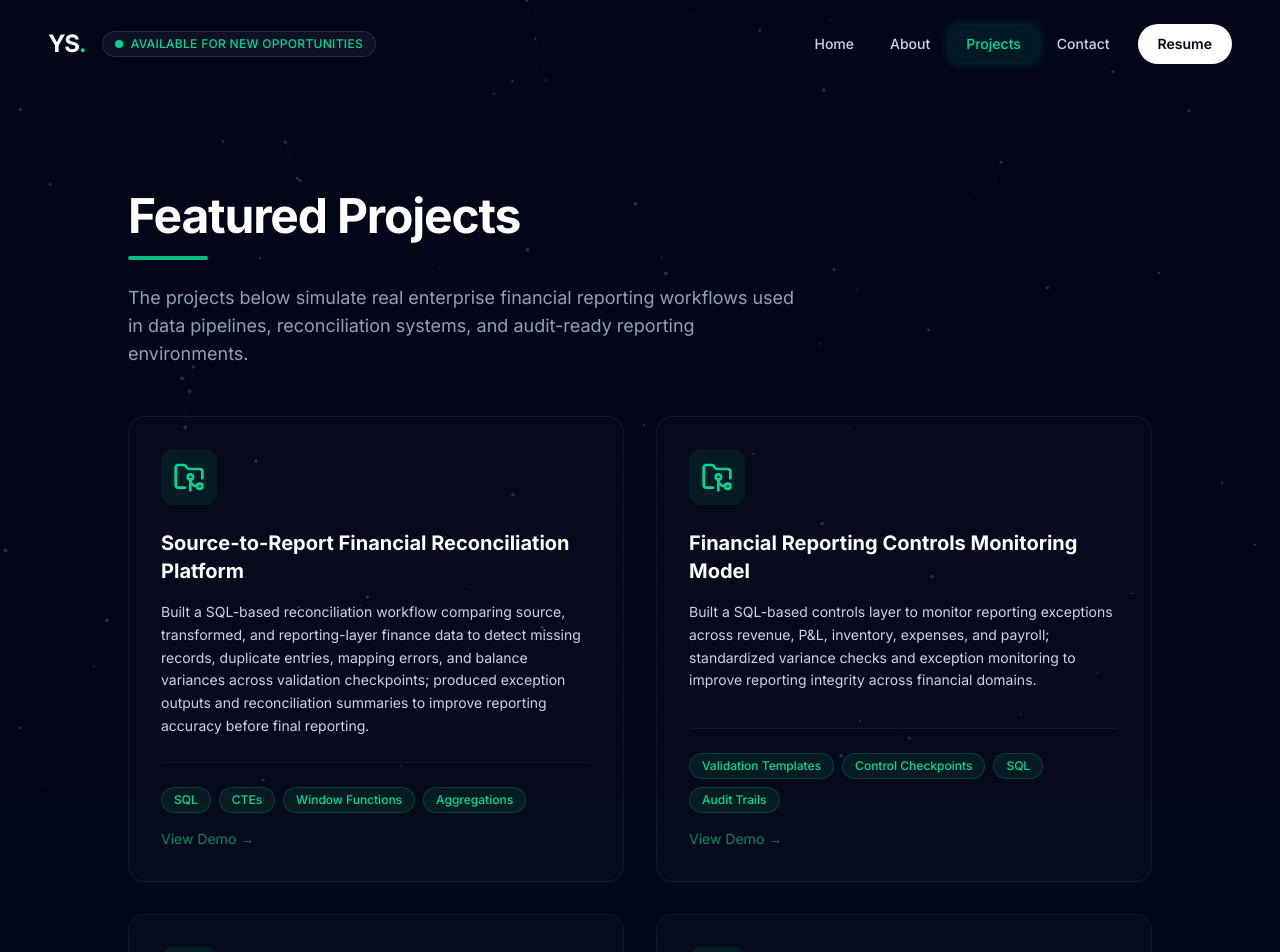
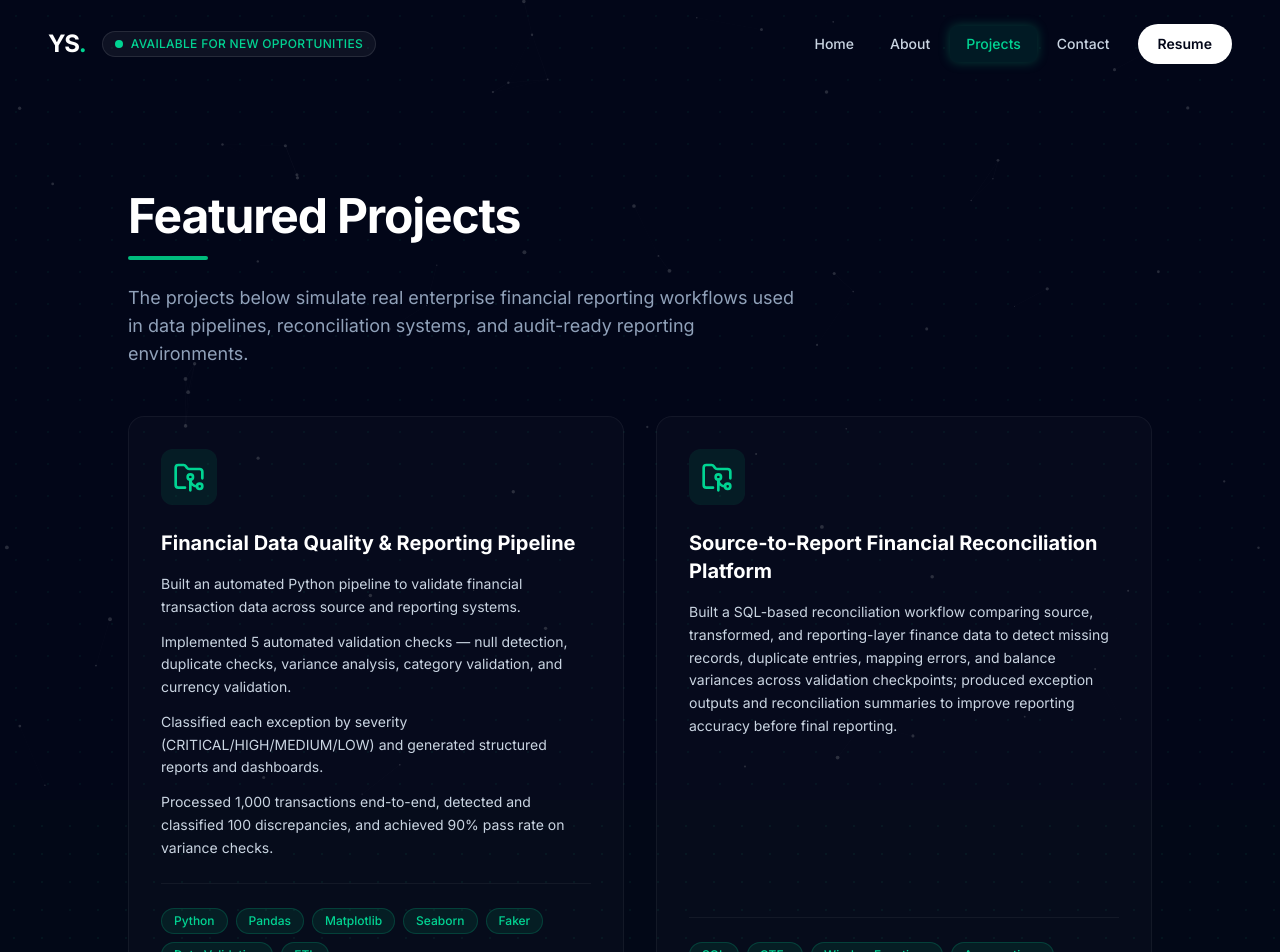
Before and after one commit to Sonawane250398/portfolio, a React (Vite) app: page /projects in a window 1280 px wide. Shown: the top 952 px of the page. Built offline with nearby package versions, Linux system fonts and the light colour scheme.

Commit message:
add financial reporting pipeline project

```diff
--- a/src/data/resume.ts
+++ b/src/data/resume.ts
@@ -61,6 +61,33 @@ export const resumeData = {
     { metric: "20%", context: "improved reporting cycle predictability" }
   ],
   projects: [
+    {
+      title: "Financial Data Quality & Reporting Pipeline",
+      date: "Jan 2026 – Mar 2026",
+      description: "Built an automated Python pipeline to validate financial transaction data across source and reporting systems. Runs 5 automated validation checks — null detection, duplicate checks, variance analysis, category and currency validation — and classifies every exception by severity (CRITICAL/HIGH/MEDIUM/LOW). Outputs a structured exception report and visual dashboard showing pass rates by department, variance by category, and exception trends over time.",
+      stack: ["Python", "Pandas", "Matplotlib", "Seaborn", "Faker", "Data Validation", "ETL"],
+      github: "https://github.com/Sonawane250398/financial-reporting-pipeline",
+      highlights: [
+        "1,000 transactions processed end-to-end",
+        "100 discrepancies detected and classified automatically",
+        "90% pass rate on variance checks",
+        "0 manual steps — fully automated from ingestion to dashboard"
+      ],
+      bullets: [
+        "Built an automated Python pipeline to validate financial transaction data across source and reporting systems.",
+        "Implemented 5 automated validation checks — null detection, duplicate checks, variance analysis, category validation, and currency validation.",
+        "Classified each exception by severity (CRITICAL/HIGH/MEDIUM/LOW) and generated structured reports and dashboards.",
+        "Processed 1,000 transactions end-to-end, detected and classified 100 discrepancies, and achieved 90% pass rate on variance checks."
+      ],
+      demoRows: [
+        { account: "ACC-1001", source: "$1,205,432", reporting: "$1,201,211", variance: "$4,221", status: "MISMATCH", severity: "HIGH" },
+        { account: "ACC-1002", source: "$843,100", reporting: "$843,100", variance: "$0", status: "MATCHED", severity: "NONE" },
+        { account: "ACC-1003", source: "$512,000", reporting: "$0", variance: "$512,000", status: "MISSING", severity: "CRITICAL" },
+        { account: "ACC-1004", source: "$320,750", reporting: "$319,900", variance: "$850", status: "MISMATCH", severity: "MEDIUM" },
+        { account: "ACC-1005", source: "$198,400", reporting: "$198,400", variance: "$0", status: "MATCHED", severity: "NONE" }
+      ],
+      links: [{ label: "GitHub", url: "https://github.com/Sonawane250398/financial-reporting-pipeline" }]
+    },
     {
       title: "Source-to-Report Financial Reconciliation Platform",
       stack: ["SQL", "CTEs", "Window Functions", "Aggregations"],
```
